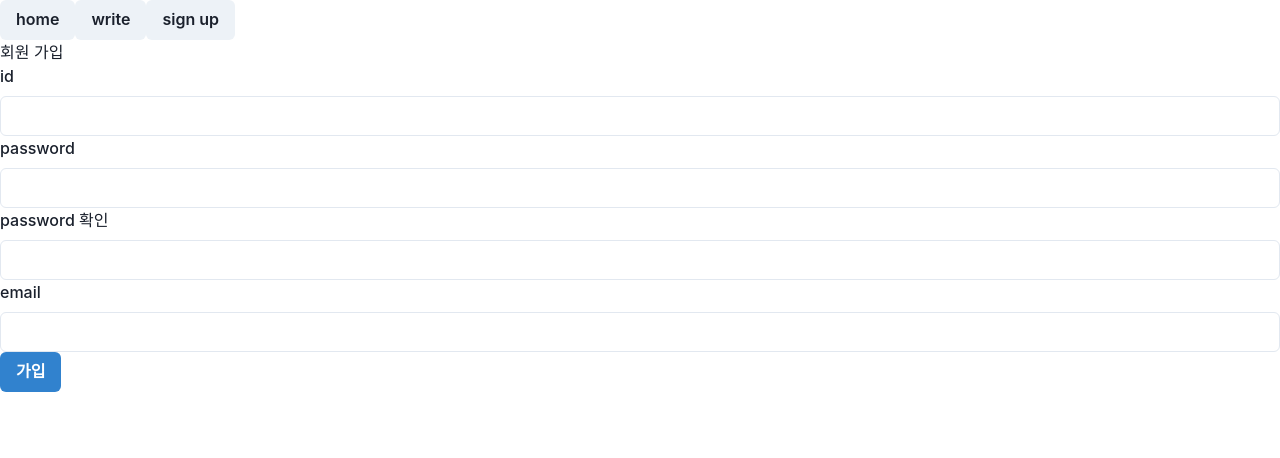
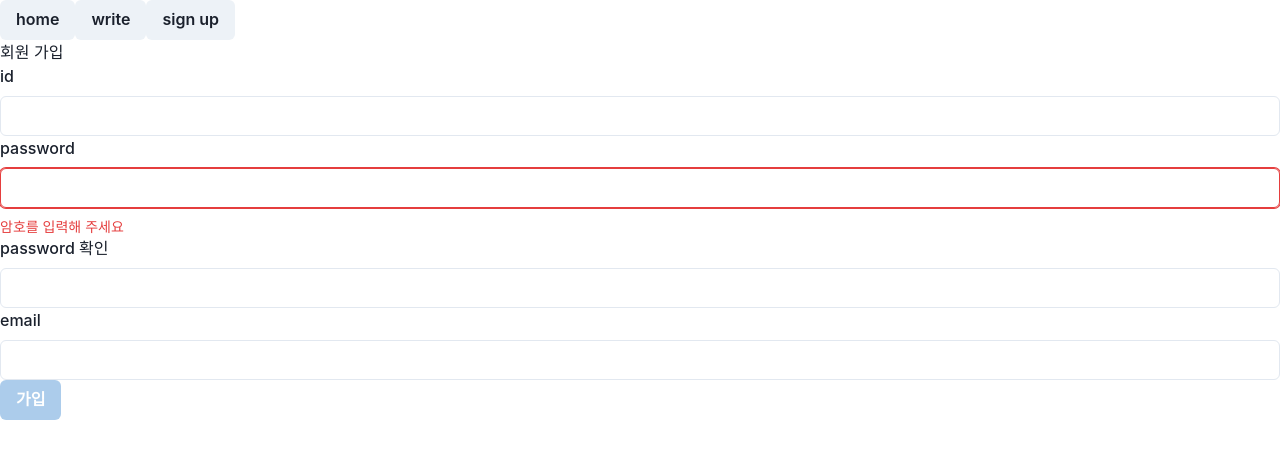
Before and after one commit to kkssii0210/prj1-fe, a React (Create React App) app: page /signup in a window 1280 px wide. Shown: the top 458 px of the page. Built offline with nearby package versions, Linux system fonts and the light colour scheme.

Commit message:
중복검증 추가

```diff
--- a/src/page/member/MemberSignup.js
+++ b/src/page/member/MemberSignup.js
@@ -1,4 +1,11 @@
-import { Box, Button, FormControl, FormLabel, Input } from "@chakra-ui/react";
+import {
+  Box,
+  Button,
+  FormControl,
+  FormErrorMessage,
+  FormLabel,
+  Input,
+} from "@chakra-ui/react";
 import { useState } from "react";
 import axios from "axios";
 
@@ -7,7 +14,13 @@ export function MemberSignup() {
   const [password, setPassword] = useState("");
   const [passwordCheck, setPasswordCheck] = useState("");
   const [email, setEmail] = useState("");
-
+  let submitAvailable = true;
+  if (password != passwordCheck) {
+    submitAvailable = false;
+  }
+  if (password.length === 0) {
+    submitAvailable = false;
+  }
   function handleSubmit() {
     axios
       .post("/api/member/signup", {
@@ -27,21 +40,23 @@ export function MemberSignup() {
         <FormLabel>id</FormLabel>
         <Input value={id} onChange={(e) => setId(e.target.value)} />
       </FormControl>
-      <FormControl>
+      <FormControl isInvalid={password.length === 0}>
         <FormLabel>password</FormLabel>
         <Input
           type="password"
           value={password}
           onChange={(e) => setPassword(e.target.value)}
         />
+        <FormErrorMessage>암호를 입력해 주세요</FormErrorMessage>
       </FormControl>
-      <FormControl>
+      <FormControl isInvalid={password != passwordCheck}>
         <FormLabel>password 확인</FormLabel>
         <Input
           type="password"
           value={passwordCheck}
           onChange={(e) => setPasswordCheck(e.target.value)}
         />
+        <FormErrorMessage>암호가 다릅니다</FormErrorMessage>
       </FormControl>
       <FormControl>
         <FormLabel>email</FormLabel>
@@ -51,7 +66,11 @@ export function MemberSignup() {
           onChange={(e) => setEmail(e.target.value)}
         />
       </FormControl>
-      <Button onClick={handleSubmit} colorScheme="blue">
+      <Button
+        isDisabled={!submitAvailable}
+        onClick={handleSubmit}
+        colorScheme="blue"
+      >
         가입
       </Button>
     </Box>
```
